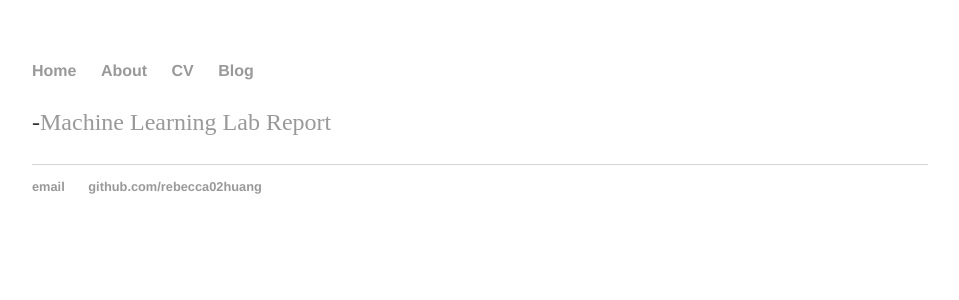
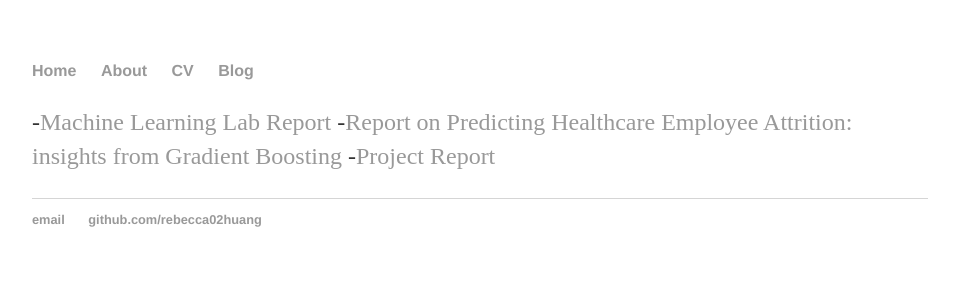
Before and after one commit to rebecca02huang/rebecca02huang.github.io, a Jekyll site: the page built from cv/pages.md, in a window 1280 px wide. Shown: the top 300 px of the page, without its empty margins (160-1119 px from the left). Built offline with Jekyll 4.4.1, drawn with Linux system fonts in a browser that asks for light colours; our own code applies the rules of GitHub Pages for plain Markdown files.

Commit message:
Update pages.md

```diff
--- a/cv/pages.md
+++ b/cv/pages.md
@@ -1 +1,3 @@
 -[Machine Learning Lab Report](/assets/documents/Lab_Report.pdf)
+-[Report on Predicting Healthcare Employee Attrition: insights from Gradient Boosting](/assets/documents/Gradient_Boosting.pdf)
+-[Project Report](/assets/documents/Project_Report.pdf)
```
